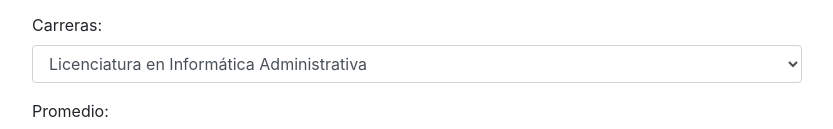
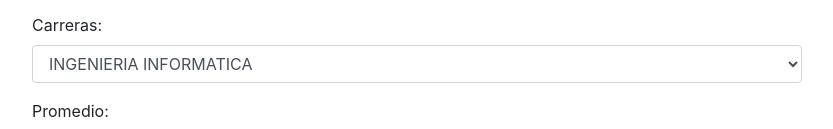
Before and after one commit to xochilthernandez/tabla_alumno, a plain HTML site: page index.html in a window 1280 px wide. Shown: the part 215-344 px from the top of the page, without its empty margins (223-1056 px from the left). Drawn offline with nearby package versions, Linux system fonts and the light colour scheme; files whose address does not match are found by name.

Commit message:
Update index.html

```diff
--- a/index.html
+++ b/index.html
@@ -39,14 +39,14 @@
                     Carreras:
                 </label>
                 <select class="form-control" name="carrera" id="carrera">
-                    <option value="Licenciatura en Informática Administrativa">
-                        Licenciatura en Informática Administrativa
+                    <option value="INGENIERIA INFORMATICA">
+                    INGENIERIA INFORMATICA
                     </option>
-                    <option value="Ing. en Computación">
-                        Ing. en Computación
+                    <option value="INGENIERIA QUIMICA">
+                        INGENIERIA QUIMICA
                     </option>
-                    <option value="Contaduría">Contaduría</option>
-                    <option value="Psicología">Psicología</option>
+                    <option value="FISIOLOGIA">FISOLOGIA</option>
+                    <option value="COMUNICACION">COMUNICACION</option>
                 </select>
             </div>
 
```
